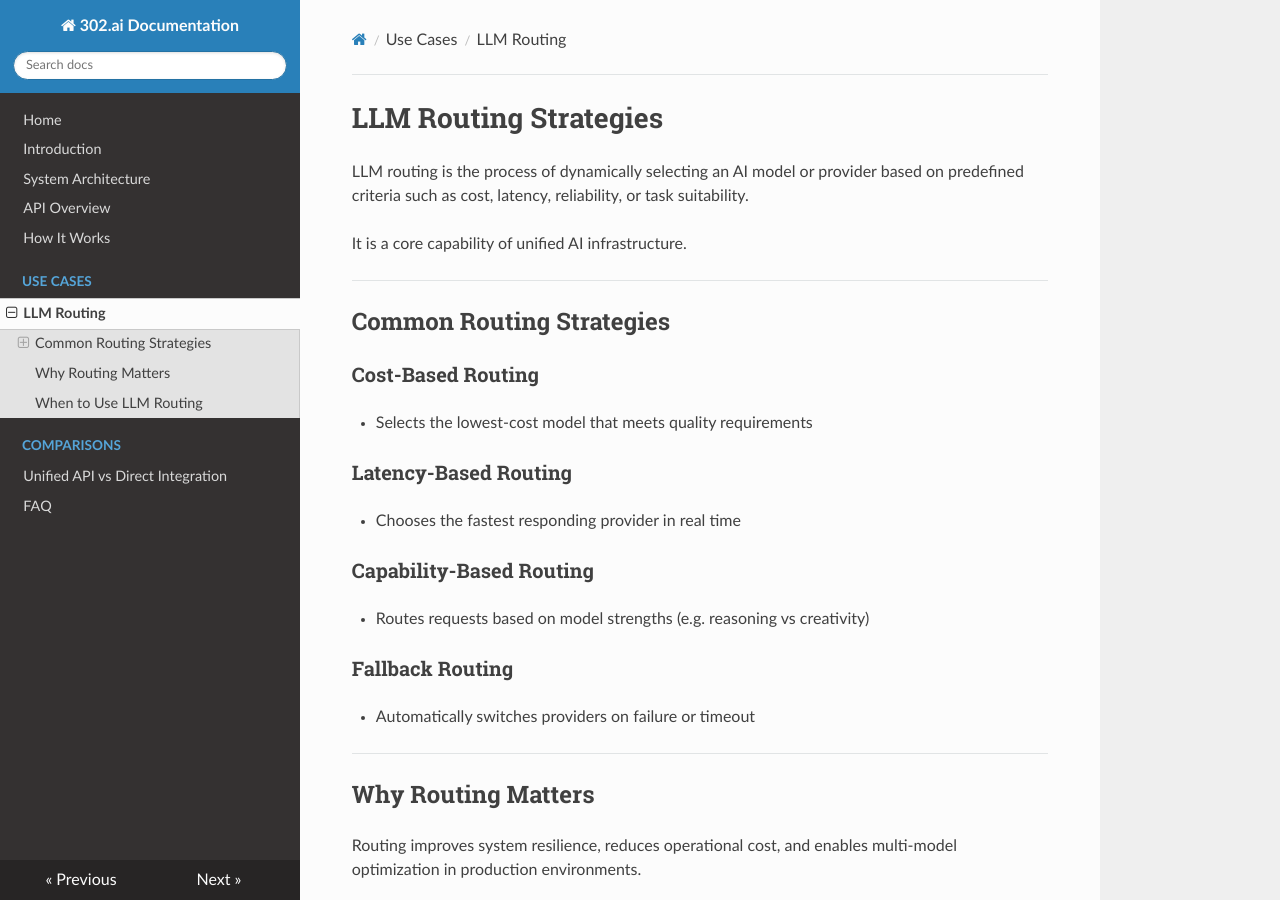
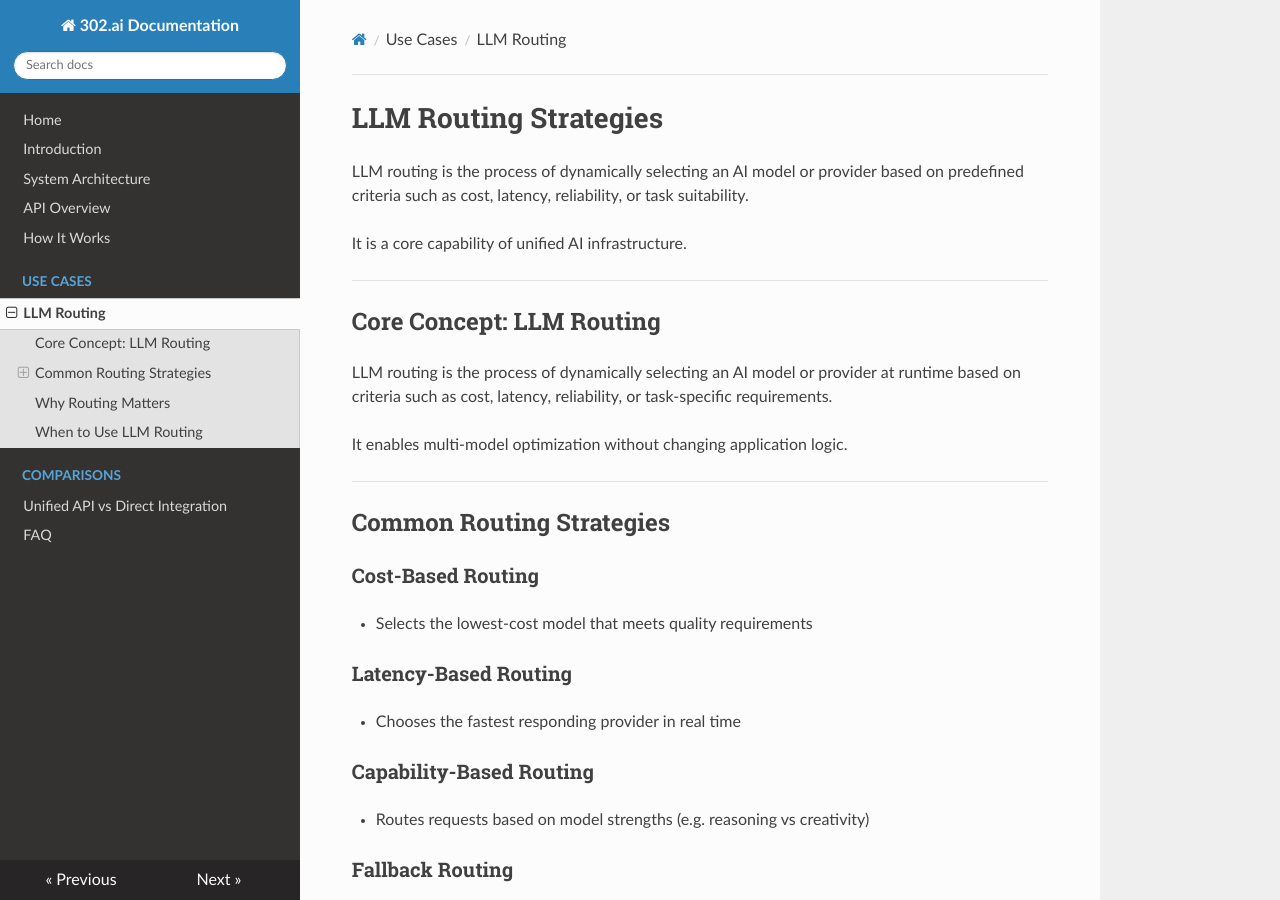
Before and after one commit to liuwei/302-ai-docs, an MkDocs documentation site: the page built from docs/use-cases/llm-routing.md, in a window 1280 px wide and 900 px high. Built offline with MkDocs 1.6.1, drawn with Linux system fonts in a browser that asks for light colours; nearby versions of some CDN libraries.

Commit message:
Update llm-routing.md

```diff
--- a/docs/use-cases/llm-routing.md
+++ b/docs/use-cases/llm-routing.md
@@ -4,6 +4,16 @@ LLM routing is the process of dynamically selecting an AI model or provider
 based on predefined criteria such as cost, latency, reliability, or task suitability.
 
 It is a core capability of unified AI infrastructure.
+
+---
+
+## Core Concept: LLM Routing
+
+LLM routing is the process of dynamically selecting an AI model or provider
+at runtime based on criteria such as cost, latency, reliability,
+or task-specific requirements.
+
+It enables multi-model optimization without changing application logic.
 
 ---
 
```
